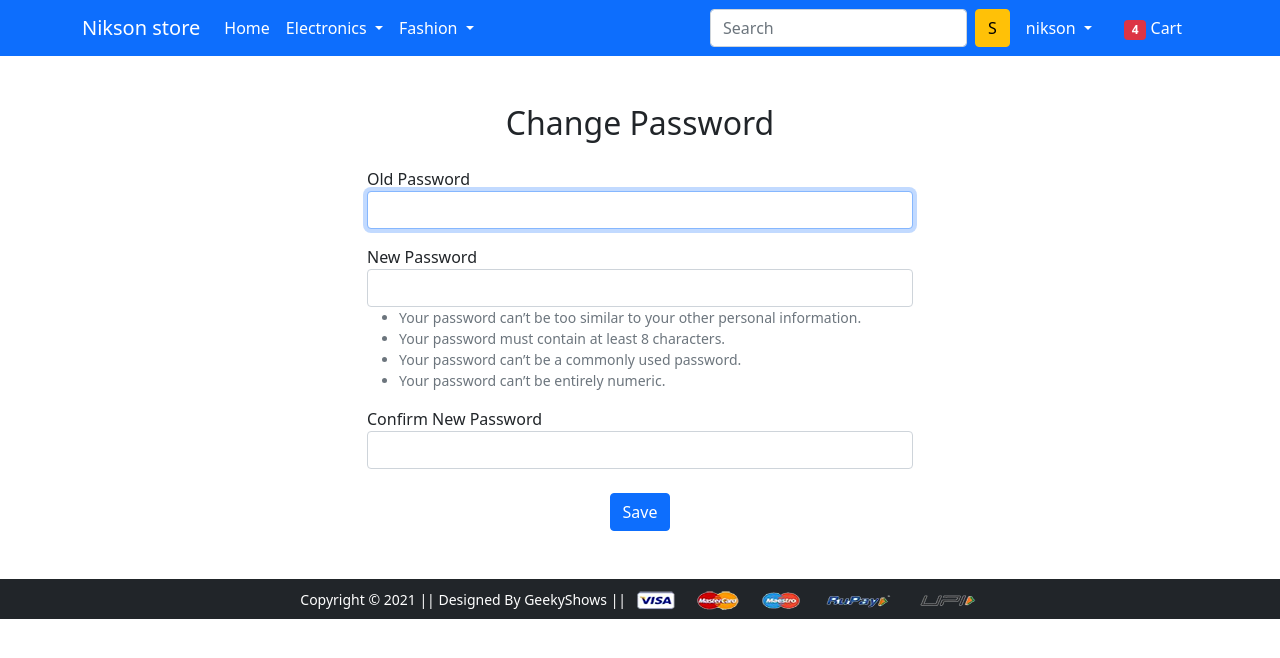
After one commit to Nikson1122/ecommerce, a Django app: page /passwordchange/ in a window 1280 px wide. The commit adds this page. Shown: the top 658 px of the page. Run offline with Django 5.2, Linux system fonts and the light colour scheme; a user stored in the database is signed in; some libraries are stand-ins or nearby versions.

Commit message:
password change logic and making template for it completed

```diff
--- a/app/forms.py
+++ b/app/forms.py
@@ -1,7 +1,8 @@
 from django import forms
-from django.contrib.auth.forms import UserCreationForm, AuthenticationForm, UsernameField
+from django.contrib.auth.forms import UserCreationForm, AuthenticationForm, UsernameField, PasswordChangeForm
 from django.contrib.auth.models import User
 from django.utils.translation import gettext, gettext_lazy as _
+from django.contrib.auth import password_validation
 
 class CustomerRegistrationForm(UserCreationForm):
     username = forms.CharField(label='username', widget=forms.TextInput(attrs={'class':'form-control'}))
@@ -20,3 +21,33 @@ class Meta:
 class LoginForm(AuthenticationForm):
     username = UsernameField(widget=forms.TextInput(attrs={'autofocus':True, 'class':'form-control'}))
     password = forms.CharField(label=_("Password"), strip=False, widget=forms.PasswordInput(attrs={'autocomplete':'current-password', 'class':'form-control'}))
+
+class MypasswordChangeForm(PasswordChangeForm):
+    old_password = forms.CharField(
+        label=_("Old Password"),
+        strip=False,
+        widget=forms.PasswordInput(attrs={
+            'autocomplete': 'current-password',
+            'autofocus': True,
+            'class': 'form-control'
+        })
+    )
+
+    new_password1 = forms.CharField(
+        label=_("New Password"),
+        strip=False,
+        widget=forms.PasswordInput(attrs={
+            'autocomplete': 'new-password',
+            'class': 'form-control'
+        }),
+        help_text=password_validation.password_validators_help_text_html()
+    )
+
+    new_password2 = forms.CharField(
+        label=_("Confirm New Password"),
+        strip=False,
+        widget=forms.PasswordInput(attrs={
+            'autocomplete': 'new-password',
+            'class': 'form-control'
+        })
+    )
--- a/app/templates/app/base.html
+++ b/app/templates/app/base.html
@@ -66,7 +66,7 @@
               <ul class="dropdown-menu" aria-labelledby="profileDropdown">
                 <li><a class="dropdown-item" href="{% url 'profile' %}">Profile</a></li>
                 <li><a class="dropdown-item" href="{% url 'orders' %}">Orders</a></li>
-                <li><a class="dropdown-item" href="{% url 'changepassword' %}">Change Password</a></li>
+                <li><a class="dropdown-item" href="{% url 'passwordchange' %}">Change Password</a></li>
                 <form method ="post"action = "{% url 'logout' %}" class="dropdown-item" >
                   {% csrf_token %}
                   <button type = "submit">Logout</button>
--- /dev/null
+++ b/app/templates/app/passwordchange.html
@@ -0,0 +1,52 @@
+{% extends 'app/base.html' %}
+{% load static %}
+{% block title %}Buy Now{% endblock title %}
+{% block main-content %}
+<div class="container mt-5">
+    <div class="row justify-content-center">
+        <div class="col-md-6">
+            <h2 class="text-center">Change Password</h2>
+            <form method="post" class="mt-4">
+                {% csrf_token %}
+                <div class="form-group">
+                    <label for="{{ form.old_password.id_for_label }}">{{ form.old_password.label }}</label>
+                    {{ form.old_password }}
+                    {% if form.old_password.errors %}
+                        <div class="text-danger mt-1">
+                            {{ form.old_password.errors }}
+                        </div>
+                    {% endif %}
+                </div>
+
+                <div class="form-group mt-3">
+                    <label for="{{ form.new_password1.id_for_label }}">{{ form.new_password1.label }}</label>
+                    {{ form.new_password1 }}
+                    {% if form.new_password1.errors %}
+                        <div class="text-danger mt-1">
+                            {{ form.new_password1.errors }}
+                        </div>
+                    {% endif %}
+                    <small class="form-text text-muted">
+                        {{ form.new_password1.help_text|safe }}
+                    </small>
+                </div>
+
+                <div class="form-group mt-3">
+                    <label for="{{ form.new_password2.id_for_label }}">{{ form.new_password2.label }}</label>
+                    {{ form.new_password2 }}
+                    {% if form.new_password2.errors %}
+                        <div class="text-danger mt-1">
+                            {{ form.new_password2.errors }}
+                        </div>
+                    {% endif %}
+                </div>
+
+                <div class="form-group mt-4 text-center">
+                    <button type="submit" class="btn btn-primary">Save</button>
+                </div>
+            </form>
+        </div>
+    </div>
+</div>
+
+{% endblock main-content %}
--- a/app/urls.py
+++ b/app/urls.py
@@ -3,7 +3,7 @@ from app import views
 from django.conf import settings
 from django.conf.urls.static import static
 from django.contrib.auth import views as auth_views
-from .forms import LoginForm
+from .forms import LoginForm,  MypasswordChangeForm
 from .views import CustomLogoutView
 urlpatterns = [
     # path('', views.home),
@@ -15,14 +15,16 @@ urlpatterns = [
     path('profile/', views.profile, name='profile'),
     path('address/', views.address, name='address'),
     path('orders/', views.orders, name='orders'),
-    path('changepassword/', views.change_password, name='changepassword'),
+    # path('changepassword/', views.change_password, name='changepassword'),
     path('mobile/', views.mobile, name='mobile'),
 
     path('mobile/<slug:data>', views.mobile, name='mobiledata'),
 
     path('accounts/login', auth_views.LoginView.as_view(template_name='app/login.html'), name='login'),
     # path('registration/', views.customerregistration, name='customerregistration'),
-    path('logout/', auth_views.LogoutView.as_view(), name='logout'),
+    path('logout/', auth_views.LogoutView.as_view(next_page='login'), name='logout'),
+
+    path('passwordchange/', auth_views.PasswordChangeView.as_view(template_name='app/passwordchange.html', form_class= MypasswordChangeForm), name='passwordchange'),
 
    path('registration/', views.CustomerRegistrationView.as_view(), name="customerregistration"),
 
--- a/app/views.py
+++ b/app/views.py
@@ -37,8 +37,8 @@ def address(request):
 def orders(request):
  return render(request, 'app/orders.html')
 
-def change_password(request):
- return render(request, 'app/changepassword.html')
+# def change_password(request):
+#  return render(request, 'app/changepassword.html')
 
 def mobile(request, data=None):
  if data == None:
```
Also changed, not shown: app/templates/app/changepassword.html (deleted, +0 -32 lines), db.sqlite3.
